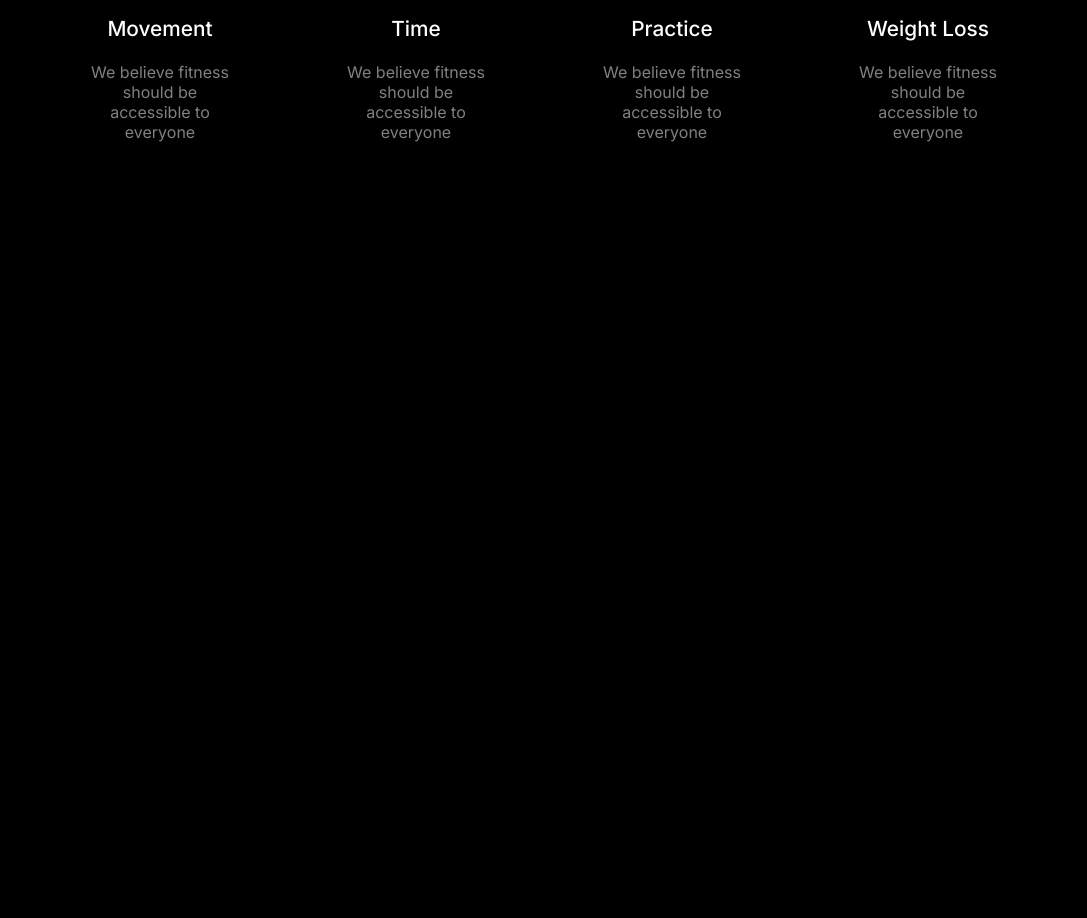
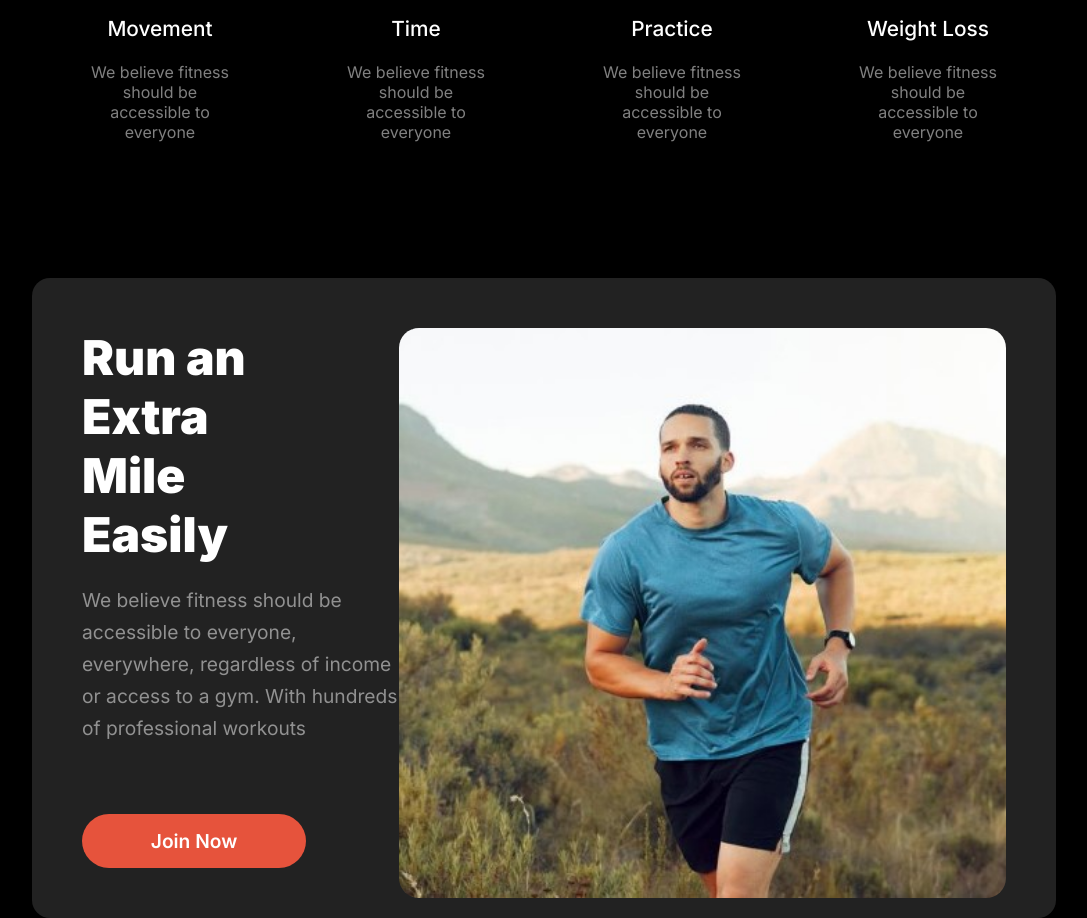
Before and after one commit to samZero-0/Assignment-2, a plain HTML site: page index.html in a window 1280 px wide. Shown: the part 1422-2340 px from the top of the page, without its empty margins (96-1183 px from the left). Before the commit the page ends 1700 px from the top, so only its background shows below. Drawn offline with Linux system fonts and the light colour scheme; a web font is replaced by a local one.

Commit message:
extra mile section done

```diff
--- a/index.html
+++ b/index.html
@@ -196,6 +196,35 @@
         </div>
     </section>
 
+    <!-- extra mile section starts here -->
+
+    <section id="extra-mile">
+
+        <div class="extra-mile-container">
+            <div class="extra-mile-content">
+                <div class="extra-mile-title-container">
+                    <p>
+                        Run an Extra Mile Easily
+                    </p>
+                </div>
+
+                <div class="extra-mile-desc-container">
+                    <p>
+                        We believe fitness should be accessible to everyone, everywhere, regardless of income or access to a gym. With hundreds of professional workouts
+                    </p>
+                </div>
+
+                <div class="extra-mile-btn-container">
+                    <button type="button">Join Now</button>
+                </div>
+            </div>
+
+            <div class="extra-mile-img-container">
+                <img src="./images/run_edited.jpg" alt="">
+            </div>
+        </div>
+
+    </section>
 
 
 </body>
--- a/style.css
+++ b/style.css
@@ -7,8 +7,10 @@
     margin: 0;
     background-color: black;
 }
-
-
+/*
+html, body {
+    overflow-x: hidden;
+} */
 /* banner styling */
 
 #banner{
@@ -432,17 +434,109 @@
 
 
 
+/* extra mile styling */
 
+#extra-mile{
+     /* border: 2px solid tomato; */
+     width: 100%;
+     /* height:600px; */
+     display: flex;
+     justify-content: center;
+     margin-top: 100px;
+}
+
+.extra-mile-container{
+    /* margin-top: 100px; */
+    width: 80%;
+    /* border: 2px solid tomato; */
+    display: flex;
+    border-radius: 18px;
+    background: rgb(34, 34, 34);
+
+
+}
+
+.extra-mile-content{
+    display: flex;
+    flex-direction: column;
+    width: 50%;
+    /* border: 2px solid tomato; */
+    padding-top: 50px;
+    padding-left: 50px;
+    padding-bottom: 50px;
+    gap:20px;
+    background: transparent;
+
+}
+
+.extra-mile-img-container{
+    width: 50%;
+    display: flex;
+    justify-content: end;
+    /* border: 2px solid tomato; */
+    padding-top: 50px;
+    padding-bottom:20px;
+    padding-right: 50px;
+    background: transparent;
+
+}
+.extra-mile-img-container img{
+    border-radius: 20px;
+    background: transparent;
+}
+
+.extra-mile-title-container{
+    width:50%;
+    background: transparent;
+
+}
+.extra-mile-title-container p{
+    color: rgb(255, 255, 255);
+    font-family: "Inter", sans-serif;
+    font-size: 3rem;
+    font-weight: 900;
+    background: transparent;
+
+}
+.extra-mile-desc-container{
+    width:70%;
+    background: transparent;
+}
+.extra-mile-desc-container p{
+    color: rgba(255, 255, 255, 0.5);
+    font-family: "Inter", sans-serif;
+    font-size: 1.2rem;
+    font-weight: 400;
+    line-height: 2rem;
+    background: transparent;
+
+}
+.extra-mile-btn-container{
+    margin-top: 50px;
+    background: transparent;
+}
+.extra-mile-btn-container button{
+    width:224px;
+    height: 54px;
+    border-radius: 42px;
+    background: rgb(230, 83, 60);
+    color: rgb(255, 255, 255);
+    font-family: "Inter", sans-serif;
+    font-size: 1.2rem;
+    font-weight: 600;
+    border:none;
+
+}
 
 
 
 
 @media screen and (max-width: 576px){
 
-    .banner-content-container,.content-container, .habits, .habit-card-container{
+    .banner-content-container,.content-container, .habits, .habit-card-container,.extra-mile-img-container, .extra-mile-container{
         flex-direction: column;
     }
-    .content-container,.content-title,.content-desc, .content-btn-container , .banner-img-container,.banner-img-container img, .img-cont, .nav-title, .habit-card-desc,.habit-desc-container{
+    .content-container,.content-title,.content-desc, .content-btn-container , .banner-img-container,.banner-img-container img,  .nav-title, .habit-card-desc,.habit-desc-container, .extra-mile-content,  .extra-mile-title-container,.extra-mile-desc-container, #extra-mile{
         width: 100%;
 
     }
@@ -499,4 +593,33 @@
         margin-top:30px;
         gap:50px;
     }
+
+    .extra-mile-content{
+        padding: 20px;
+        padding-right: 0px;
+    }
+
+   .extra-mile-container{
+    width: 90%;
+    margin-top: 990px;
+    /* border: 2px solid hotpink; */
+    }
+    .extra-mile-btn-container button, .extra-mile-title-container{
+        width: 90%;
+    }
+    .extra-mile-img-container {
+        padding-top: 0px;
+        padding-bottom:0px;
+        padding-left: 0px;
+        width: 80%;
+
+
+    }
+    .extra-mile-img-container img{
+        width: 100%;
+        padding-left: 30px;
+        border-radius: 0px;
+
+    }
+
 }
```
Also changed, not shown: images/run_edited.jpg (added).
